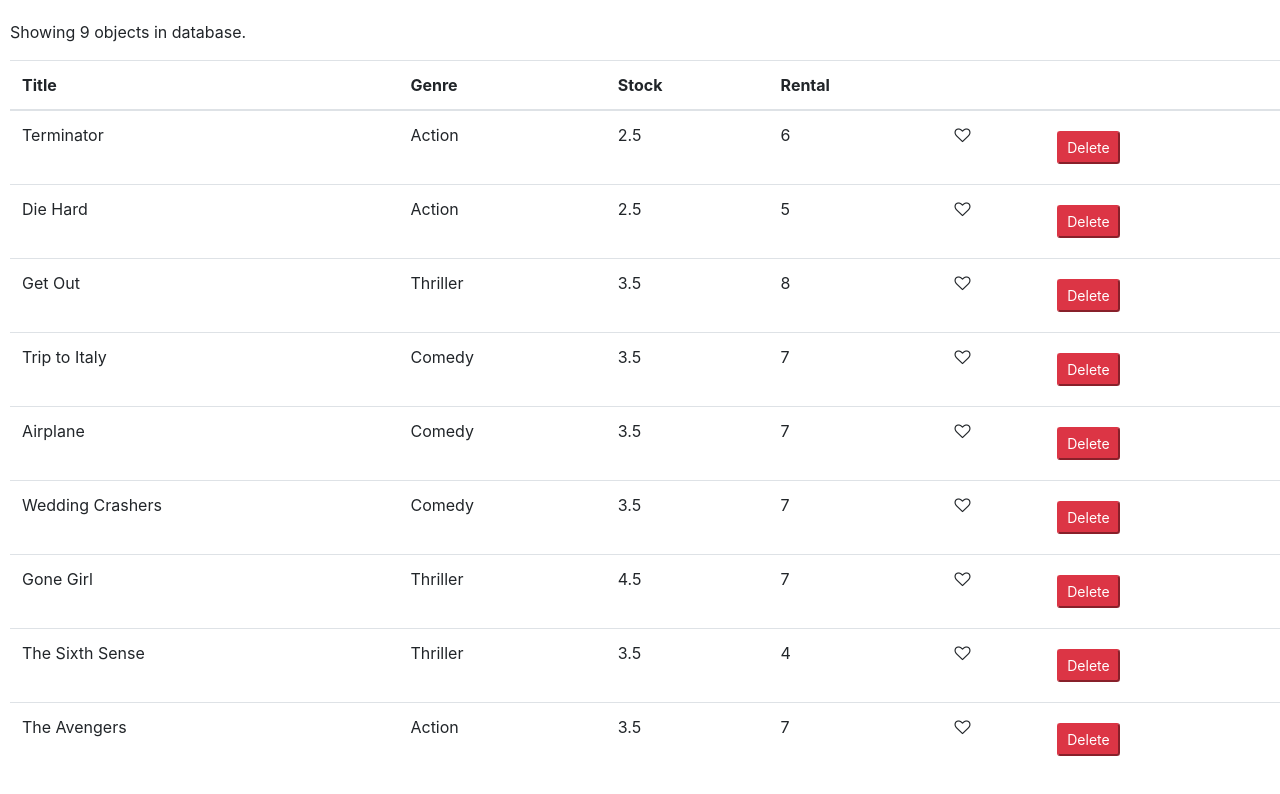
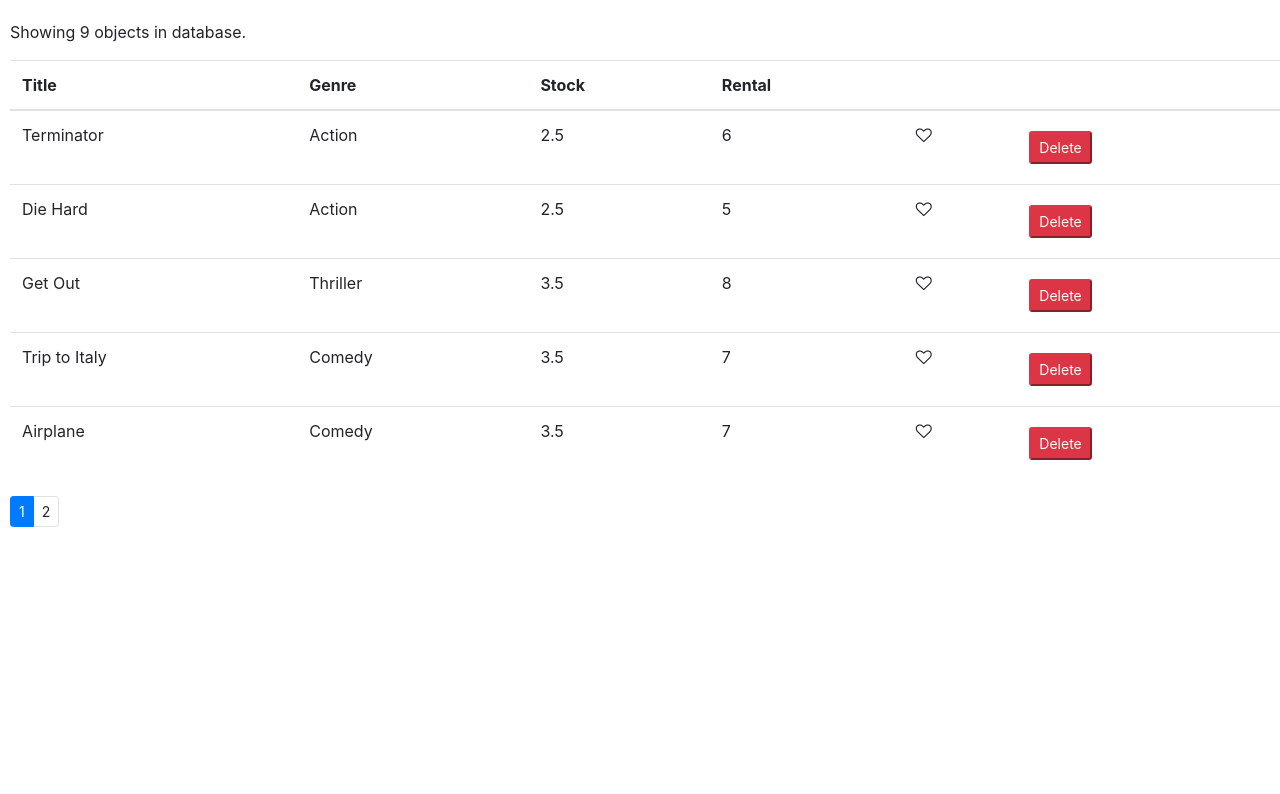
Before and after one commit to faysal3875/react-component-app, a React (Create React App) app: page / in a window 1280 px wide. Shown: the top 794 px of the page. Built offline with nearby package versions, Linux system fonts and the light colour scheme.

Commit message:
Define pagination for the objeces.

```diff
--- a/package.json
+++ b/package.json
@@ -8,6 +8,7 @@
     "@testing-library/user-event": "^13.5.0",
     "bootstrap": "^4.1.1",
     "font-awesome": "^4.7.0",
+    "lodash": "^4.17.10",
     "react": "^17.0.2",
     "react-dom": "^17.0.2",
     "react-scripts": "5.0.0",
--- /dev/null
+++ b/src/components/Pagination.jsx
@@ -0,0 +1,30 @@
+import React, { Component } from "react";
+import _ from "lodash";
+class Pagination extends Component {
+  render() {
+    const { itemsCount, pageSize, currentPage, onPageChange } = this.props;
+    const pageCount = itemsCount / pageSize;
+    const pages = _.range(1, pageCount + 1);
+    if (pages.length === 1) return null;
+    return (
+      <nav aria-label="...">
+        <ul className="pagination pagination-sm">
+          {pages.map((page) => (
+            <li
+              key={page}
+              className={
+                page === currentPage ? "page-item active" : "page-item"
+              }
+            >
+              <a onClick={() => onPageChange(page)} className="page-link">
+                {page}
+              </a>
+            </li>
+          ))}
+        </ul>
+      </nav>
+    );
+  }
+}
+
+export default Pagination;
--- a/src/objects.jsx
+++ b/src/objects.jsx
@@ -1,9 +1,13 @@
 import React, { Component } from "react";
 import { getMovies } from "./Services/fakeMovieService";
-import Like from "./Like";
+import Like from "./components/Like";
+import Pagination from "./components/Pagination";
+import { Paginate } from "./utils/paginate";
 class Objects extends Component {
   state = {
     objects: getMovies(),
+    pageSize: 5,
+    currentPage: 1,
   };
   handleDelete = (obj) => {
     const objects = this.state.objects.filter(
@@ -18,12 +22,17 @@
     objects[index].Liked = !objects[index].Liked;
     this.setState({ objects });
   };
+  handlePage = (page) => {
+    this.setState({ currentPage: page });
+  };
   render() {
-    if (this.state.objects.length === 0)
-      return <p>There are no objects in database!</p>;
+    const { length: count } = this.state.objects;
+    const { pageSize, currentPage, objects: allObjects } = this.state;
+    if (count === 0) return <p>There are no objects in database!</p>;
+    const objects = Paginate(allObjects, currentPage, pageSize)
     return (
       <React.Fragment>
-        <p>Showing {this.state.objects.length} objects in database.</p>
+        <p>Showing {count} objects in database.</p>
         <table className="table">
           <thead>
             <tr>
@@ -36,7 +45,7 @@
             </tr>
           </thead>
           <tbody>
-            {this.state.objects.map((obj) => (
+            {objects.map((obj) => (
               <tr key={obj._id}>
                 <td>{obj.title}</td>
                 <td>{obj.genre.name}</td>
@@ -57,6 +66,12 @@
             ))}
           </tbody>
         </table>
+        <Pagination
+          itemsCount={count}
+          pageSize={pageSize}
+          onPageChange={this.handlePage}
+          currentPage={currentPage}
+        />
       </React.Fragment>
     );
   }
--- /dev/null
+++ b/src/utils/paginate.js
@@ -0,0 +1,6 @@
+import _ from "lodash";
+
+export function Paginate(items, pageNumber, pageSize) {
+  const startIndex = (pageNumber - 1) * pageSize;
+  return _(items).slice(startIndex).take(pageSize).value();
+}
```
Also changed, not shown: src/components/Like.jsx (renamed from src/Like.jsx), 1 other file (tests, documents, lock files or other folders).
